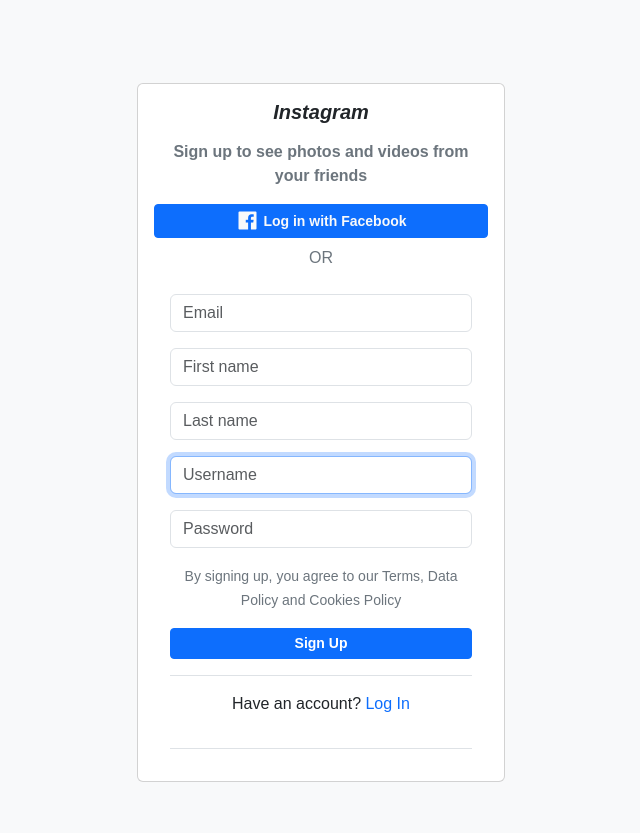
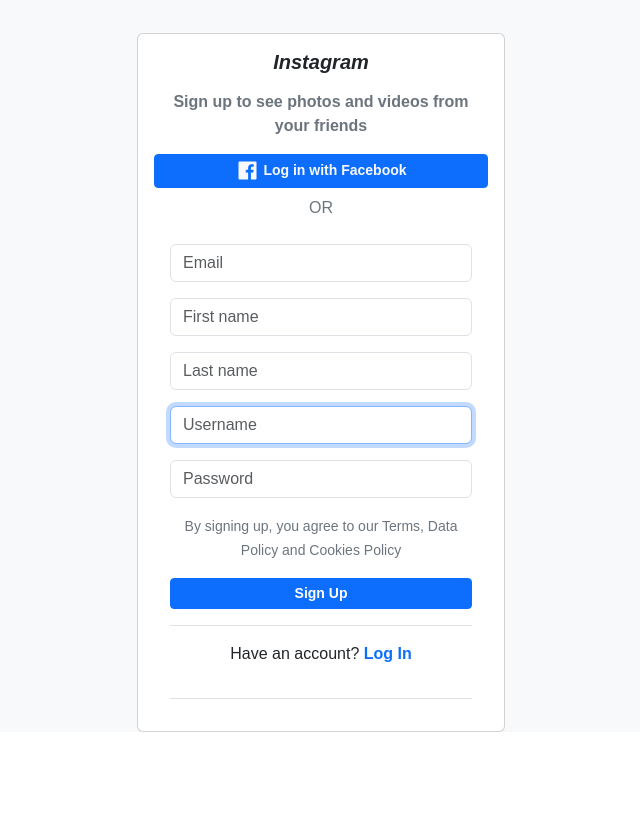
Before and after one commit to Edu58/Django-Instagram-Clone, a Django app: page /signup/ in a window 1280 px wide. Shown: the part 79-912 px from the top of the page, without its empty margins (319-959 px from the left). After the commit the page ends 811 px from the top, so only its background shows below. Run offline with Django 4.2, Linux system fonts and the light colour scheme; some libraries are stand-ins or nearby versions.

Commit message:
style: signup page vh

```diff
--- a/templates/login.html
+++ b/templates/login.html
@@ -17,6 +17,7 @@
                 <h5 class="card-title text-center fst-italic fw-bold mb-3">Instagram</h5>
                 <div class="card-body">
                     <form method="POST">
+                        {% csrf_token %}
                         <div class="mb-3">
                             {{form.username}}
                         </div>
--- a/templates/signup.html
+++ b/templates/signup.html
@@ -9,7 +9,7 @@
 {% block title %} Signup {% endblock title %}
 
 {% block content %}
-<section class="container login d-flex justify-content-center align-items-center min-vh-100">
+<section class="container login d-flex justify-content-center align-items-center">
     <div>
         <div class="card p-3" style="max-width: 23rem;">
             <h5 class="card-title text-center fst-italic fw-bold mb-3">Instagram</h5>
@@ -55,7 +55,7 @@
                     <div class="mt-3 border-top border-bottom py-3">
                         <p class="text-center">
                             Have an account?
-                            <a href="{% url 'login' %}" class="text-decoration-none">Log In</a>
+                            <a href="{% url 'login' %}" class="text-decoration-none fw-bold">Log In</a>
                         </p>
                     </div>
 
```
